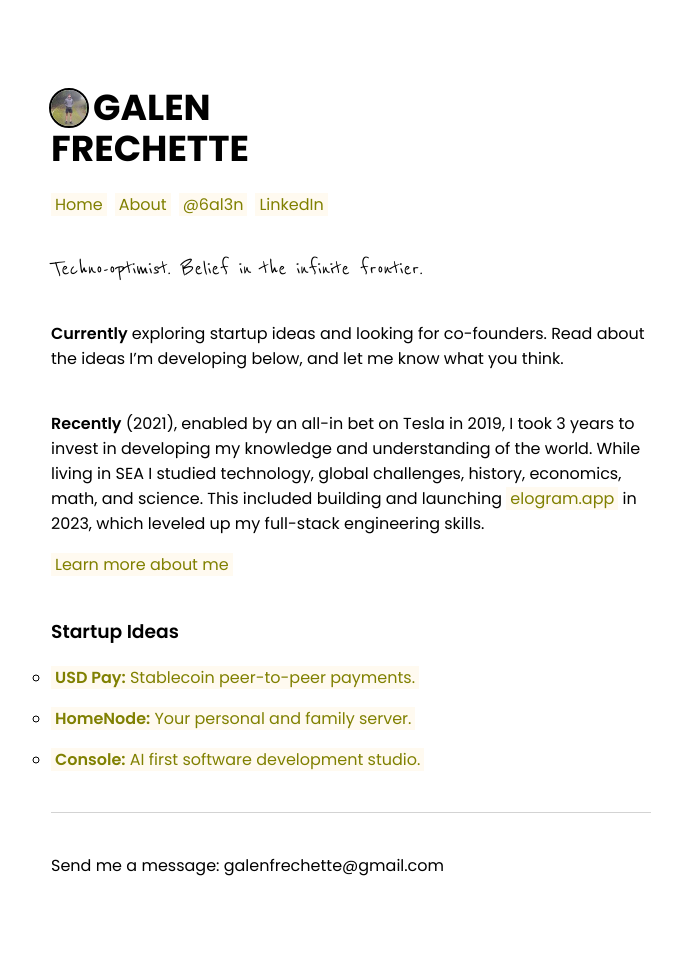
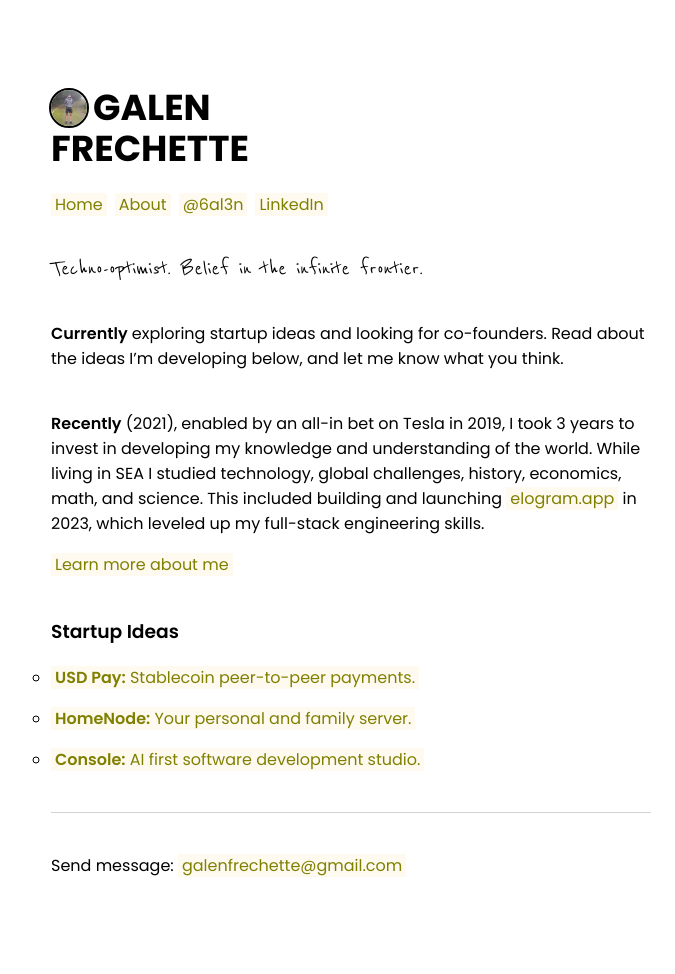
Before and after one commit to frechg/frechg.github.io, a Jekyll site: the page built from index.markdown, in a window 1280 px wide. Shown: the whole page, without its empty margins (49-724 px from the left). Built offline with Jekyll 4.4.1, drawn with Linux system fonts in a browser that asks for light colours.

Commit message:
Add mail to link

```diff
--- a/index.markdown
+++ b/index.markdown
@@ -42,4 +42,4 @@ permalink: /
 
 ---
 
-Send me a message: galenfrechette@gmail.com
+Send message: [galenfrechette@gmail.com](mailto:galenfrechette@gmail.com)
```
